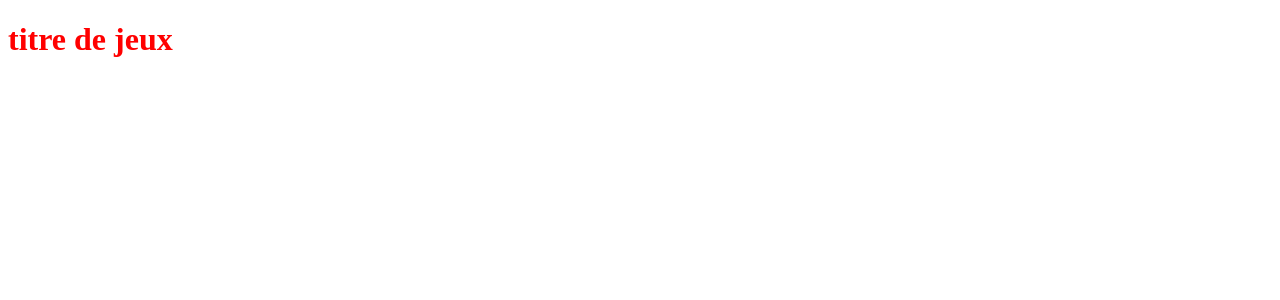
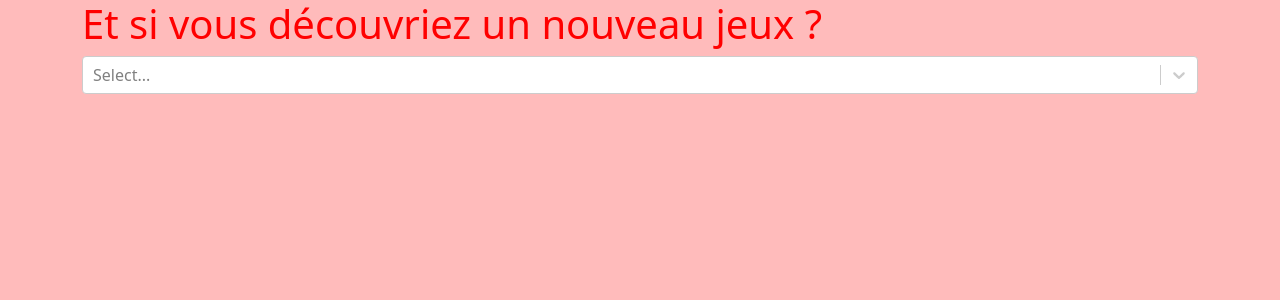
Before and after one commit to hitochix06/app-jeuxvideo, a Next.js app: page / in a window 1280 px wide. Shown: the top 300 px of the page. Built offline with nearby package versions, Linux system fonts and the light colour scheme.

Commit message:
nouveau dossier

```diff
--- a/package.json
+++ b/package.json
@@ -13,7 +13,9 @@
     "bootstrap": "^5.2.3",
     "next": "13.2.4",
     "react": "18.2.0",
+    "react-animated-3d-card": "^1.0.2",
     "react-dom": "18.2.0",
+    "react-select": "^5.7.2",
     "sass": "^1.60.0"
   }
 }
--- a/pages/_app.js
+++ b/pages/_app.js
@@ -1,6 +1,11 @@
-import '@/styles/global.scss'
+import "@/styles/custom.scss";
+import '@/styles/global.scss';
+import { useEffect } from "react";
 
 
 export default function App({ Component, pageProps }) {
+  useEffect(() => {
+    require("bootstrap/dist/js/bootstrap.bundle.min.js");
+  }, []);
   return <Component {...pageProps} />
 }
--- a/pages/_document.js
+++ b/pages/_document.js
@@ -2,7 +2,7 @@ import { Html, Head, Main, NextScript } from 'next/document'
 
 export default function Document() {
   return (
-    <Html lang="en">
+    <Html lang="fr">
       <Head />
       <body>
         <Main />
--- a/pages/api/hello.js
+++ /dev/null
@@ -1,5 +0,0 @@
-// Next.js API route support: https://nextjs.org/docs/api-routes/introduction
-
-export default function handler(req, res) {
-  res.status(200).json({ name: 'John Doe' })
-}
--- /dev/null
+++ b/pages/api/igbd/randomgame.js
@@ -0,0 +1,21 @@
+//recupere un jeu aleatoire
+
+
+export default async function handler(req, res) {
+ const url = 'https://api.igdb.com/v4/games';
+ const options = {
+   method: 'POST',
+   headers: {
+     'Client-ID': process.env.IGDB_CLIENT_ID,
+     'Authorization': `Bearer ${process.env.IGDB_ACCESS_TOKEN}`,
+   },
+   body: `fields name, slug, cover.url ; limit ${req.query.nb}; where rating != null & cover != null;`,
+ };
+
+ const response = await fetch(url, options);
+ const data = await response.json();
+
+ res.status(200).json(data);
+}
+
+//https://api-docs.igdb.com/#games
--- a/pages/index.js
+++ b/pages/index.js
@@ -1,20 +1,30 @@
-import Head from 'next/head'
+import Select from 'react-select'
 import { Inter } from 'next/font/google'
 
 
 const inter = Inter({ subsets: ['latin'] })
 
 export default function Home() {
+
+  const loadRandomGames = async (nb) => {
+    const response = await fetch(`/api/igdb/randomgames?nb=${nb}`);
+    const data = await response.json();
+  }
+
+
+
+  const options = [
+    { value: 'chocolate', label: 'Chocolate' },
+    { value: 'strawberry', label: 'Strawberry' },
+    { value: 'vanilla', label: 'Vanilla' }
+  ]
+
+
   return (
     <>
-      <Head>
-        <title>Create Next App</title>
-        <meta name="description" content="Generated by create next app" />
-        <meta name="viewport" content="width=device-width, initial-scale=1" />
-        <link rel="icon" href="/favicon.ico" />
-      </Head>
-      <main >
-       <h1>titre de jeux</h1>
+      <main className='container' >
+        <h1>Et si vous découvriez un nouveau jeux ?</h1>
+        <Select options={options} />
       </main>
     </>
   )
--- a/styles/custom.scss
+++ b/styles/custom.scss
@@ -1,4 +1,6 @@
 // On override les variables bootstrap ici
+// utilliser variable boostrap
+
 $body-bg: #ffbbbb;
 
 
```
Also changed, not shown: 1 other file (tests, documents, lock files or other folders).
